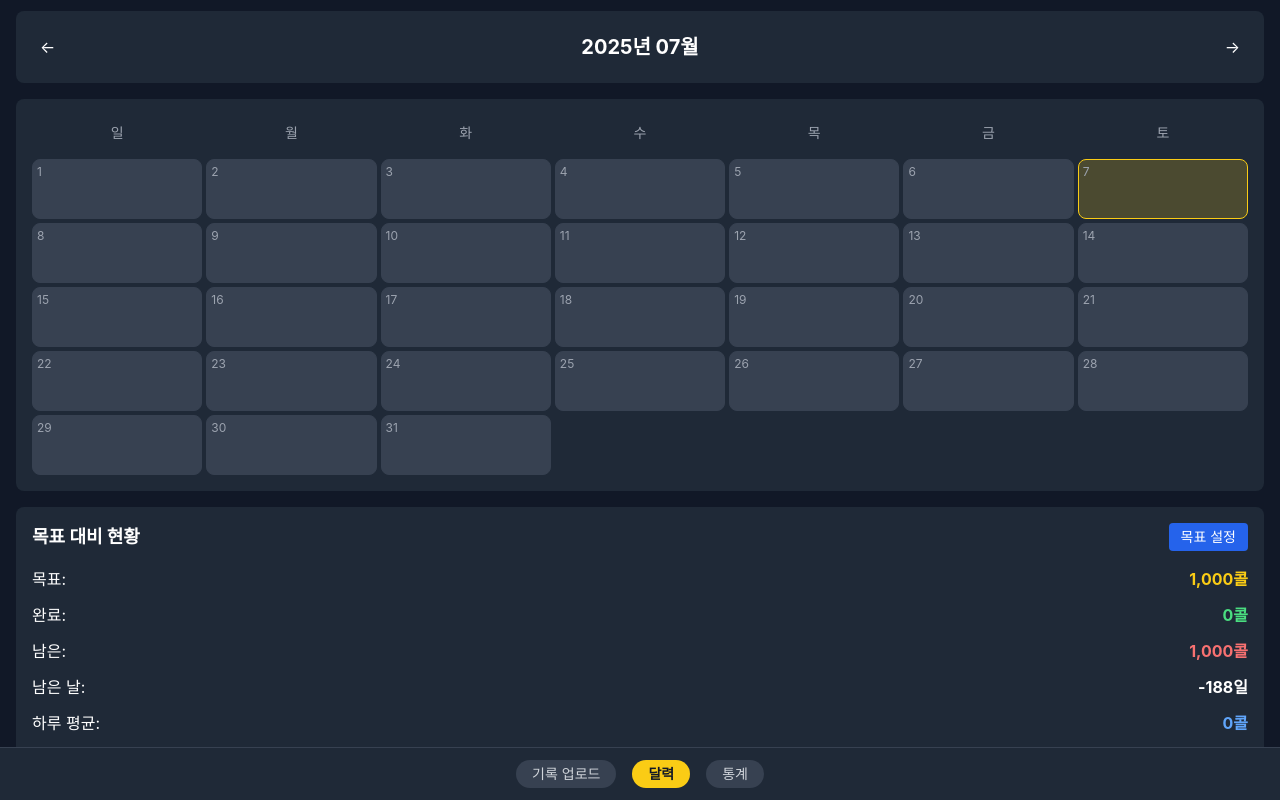
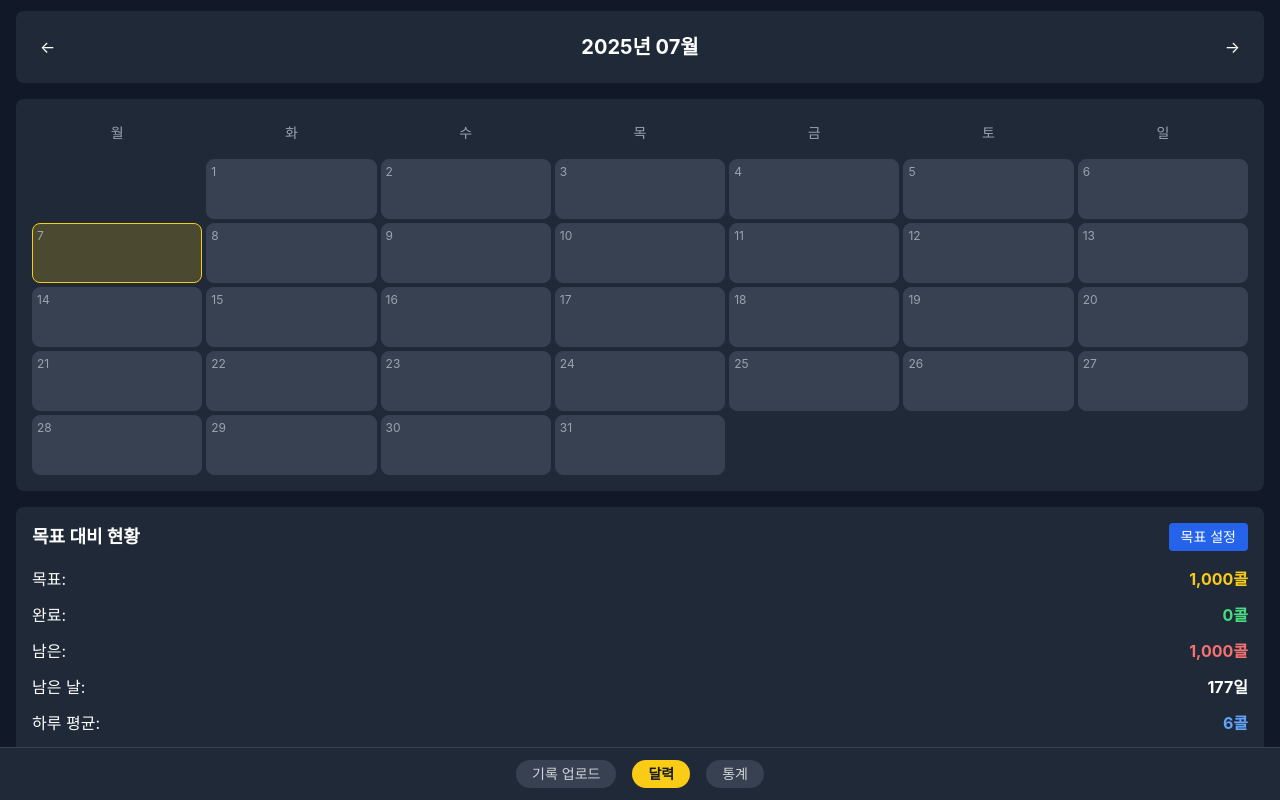
Before and after one commit to wook80/-call-tracker, a React (Create React App) app: page / in a window 1280 px wide. Both pictures are taken after a click on the button "달력". Shown: the part 50-850 px from the top of the page. Built offline with nearby package versions, Linux system fonts and the light colour scheme.

Commit message:
OCR 및 UI 개선

```diff
--- a/src/components/CalendarScreen.tsx
+++ b/src/components/CalendarScreen.tsx
@@ -1,24 +1,21 @@
 import React, { useState } from 'react';
-import { format, startOfMonth, endOfMonth, eachDayOfInterval, isSameMonth, isSameDay, addMonths, subMonths } from 'date-fns';
+import { format, startOfMonth, endOfMonth, eachDayOfInterval, isSameDay, addMonths, subMonths, getDay, parseISO } from 'date-fns';
 import { ko } from 'date-fns/locale';
 import { useRecords } from '../context/RecordContext';
-
-interface Record {
-  id: string;
-  date: string;
-  calls: number;
-  amount: number;
-  image?: string;
-}
 
 const CalendarScreen: React.FC = () => {
   const [currentDate, setCurrentDate] = useState(new Date());
   const { records, goalCalls, setGoalCalls } = useRecords();
 
-  // 목표 설정 모달
+  // 목표 마감일 상태 추가 (기본값: 올해 12월 31일)
+  const thisYear = new Date().getFullYear();
+  const [goalDeadline, setGoalDeadline] = useState<string>(`${thisYear}-12-31`);
   const [showGoalModal, setShowGoalModal] = useState(false);
 
-  // 현재 월의 모든 날짜 생성
+  // 월요일 시작 요일 배열
+  const weekDays = ['월', '화', '수', '목', '금', '토', '일'];
+
+  // 현재 월의 모든 날짜 생성 (월요일 시작)
   const monthStart = startOfMonth(currentDate);
   const monthEnd = endOfMonth(currentDate);
   const daysInMonth = eachDayOfInterval({ start: monthStart, end: monthEnd });
@@ -30,13 +27,22 @@ const CalendarScreen: React.FC = () => {
   // 목표 대비 현황 계산
   const totalCalls = records.reduce((sum, record) => sum + record.calls, 0);
   const remainingCalls = goalCalls - totalCalls;
-  const remainingDays = Math.ceil((new Date(2024, 11, 31).getTime() - new Date().getTime()) / (1000 * 60 * 60 * 24));
+  const today = new Date();
+  const deadlineDate = parseISO(goalDeadline);
+  const remainingDays = Math.max(0, Math.ceil((deadlineDate.getTime() - today.getTime()) / (1000 * 60 * 60 * 24)));
   const averageCallsPerDay = remainingDays > 0 ? Math.ceil(remainingCalls / remainingDays) : 0;
 
   // 특정 날짜의 기록 가져오기
   const getRecordForDate = (date: Date) => {
     const dateStr = format(date, 'yyyy-MM-dd');
     return records.find(record => record.date === dateStr);
+  };
+
+  // 월요일 시작 달력 그리드 만들기
+  const getCalendarGrid = () => {
+    const firstDay = getDay(monthStart) === 0 ? 6 : getDay(monthStart) - 1; // 월요일=0, 일요일=6
+    const prefix = Array(firstDay).fill(null);
+    return [...prefix, ...daysInMonth];
   };
 
   return (
@@ -62,30 +68,32 @@ const CalendarScreen: React.FC = () => {
 
       {/* 달력 */}
       <div className="bg-gray-800 rounded-lg p-4">
-        {/* 요일 헤더 */}
+        {/* 요일 헤더 (월요일 시작) */}
         <div className="grid grid-cols-7 gap-1 mb-2">
-          {['일', '월', '화', '수', '목', '금', '토'].map(day => (
+          {weekDays.map(day => (
             <div key={day} className="text-center text-sm font-medium text-gray-400 py-2">
               {day}
             </div>
           ))}
         </div>
 
-        {/* 날짜 그리드 */}
+        {/* 날짜 그리드 (월요일 시작) */}
         <div className="grid grid-cols-7 gap-1">
-          {daysInMonth.map(day => {
-            const record = getRecordForDate(day);
-            const isToday = isSameDay(day, new Date());
-
+          {getCalendarGrid().map((day, idx) => {
+            if (!day) {
+              return <div key={idx} />;
+            }
+            const record = getRecordForDate(day as Date);
+            const isToday = isSameDay(day as Date, new Date());
             return (
               <div
-                key={day.toString()}
+                key={(day as Date).toString()}
                 className={`min-h-[60px] p-1 border border-gray-700 rounded-lg ${
                   isToday ? 'bg-yellow-400/20 border-yellow-400' : 'bg-gray-700'
                 }`}
               >
                 <div className="text-xs text-gray-400 mb-1">
-                  {format(day, 'd')}
+                  {format(day as Date, 'd')}
                 </div>
                 {record && (record.calls > 0 || record.amount > 0) && (
                   <div className="text-xs">
@@ -132,6 +140,10 @@ const CalendarScreen: React.FC = () => {
             <span>하루 평균:</span>
             <span className="font-bold text-blue-400">{averageCallsPerDay}콜</span>
           </div>
+          <div className="flex justify-between">
+            <span>목표 마감일:</span>
+            <span className="font-bold text-gray-300">{goalDeadline}</span>
+          </div>
         </div>
 
         {/* 진행률 바 */}
@@ -147,14 +159,26 @@ const CalendarScreen: React.FC = () => {
       {showGoalModal && (
         <div className="fixed inset-0 bg-black/50 flex items-center justify-center z-50">
           <div className="bg-gray-800 rounded-lg p-6 w-80">
-            <h3 className="text-lg font-bold mb-4">목표 콜 수 설정</h3>
+            <h3 className="text-lg font-bold mb-4">목표 설정</h3>
+            <div className="mb-4">
+              <label className="block text-sm font-medium mb-1">목표 콜 수</label>
               <input
                 type="number"
                 value={goalCalls}
                 onChange={(e) => setGoalCalls(parseInt(e.target.value) || 0)}
-              className="w-full px-3 py-2 bg-gray-700 border border-gray-600 rounded-lg focus:outline-none focus:border-yellow-400 mb-4"
+                className="w-full px-3 py-2 bg-gray-700 border border-gray-600 rounded-lg focus:outline-none focus:border-yellow-400"
                 placeholder="목표 콜 수"
               />
+            </div>
+            <div className="mb-4">
+              <label className="block text-sm font-medium mb-1">목표 마감일</label>
+              <input
+                type="date"
+                value={goalDeadline}
+                onChange={(e) => setGoalDeadline(e.target.value)}
+                className="w-full px-3 py-2 bg-gray-700 border border-gray-600 rounded-lg focus:outline-none focus:border-yellow-400"
+              />
+            </div>
             <div className="flex gap-2">
               <button
                 onClick={() => setShowGoalModal(false)}
```
Lines whose indentation alone changed are shown as unchanged.
